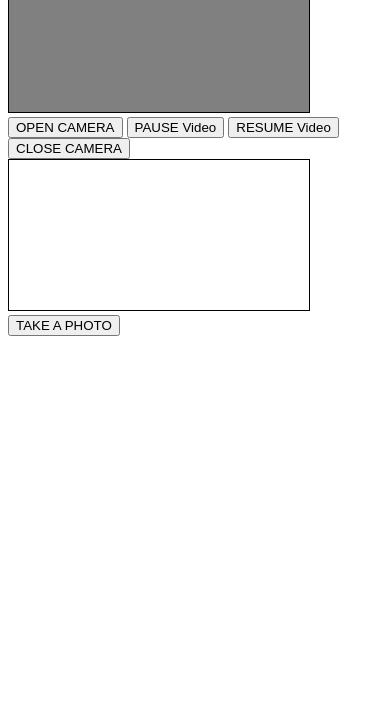
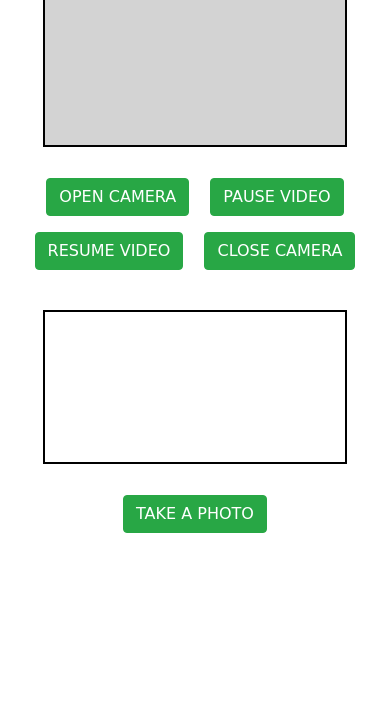
Before and after one commit to henghaopu/crappy-cam, a plain HTML site: page index.html in a window 390 px wide. Shown: the part 119-844 px from the top of the page. Drawn offline with nearby package versions, Linux system fonts and the light colour scheme; a web font is replaced by a local one.

```diff
--- a/index.html
+++ b/index.html
@@ -5,26 +5,28 @@
     <meta http-equiv="X-UA-Compatible" content="IE=edge">
     <title>CC</title>
     <meta name="viewport" content="width=device-width, initial-scale=1">
+    <link rel="stylesheet" href="https://stackpath.bootstrapcdn.com/bootstrap/4.3.1/css/bootstrap.min.css" integrity="sha384-ggOyR0iXCbMQv3Xipma34MD+dH/1fQ784/j6cY/iJTQUOhcWr7x9JvoRxT2MZw1T" crossorigin="anonymous">
+    <link rel="stylesheet" href="https://fonts.googleapis.com/icon?family=Material+Icons">
+    <link href="https://fonts.googleapis.com/css?family=Rock+Salt|Shadows+Into+Light+Two" rel="stylesheet">
     <link rel="stylesheet" type="text/css" media="screen" href="main.css">
-
 </head>
 <body>
-    <div id="app">
+    <div id="app" class="container">
 
         <h1>Crappy Cam</h1>
 
-        <div>
+        <div class="videoContainer">
             <video autoplay></video>
         </div>
-        <button @click="openCamera">OPEN CAMERA</button>
-        <button @click="pauseVideo">PAUSE Video</button>
-        <button @click="resumeVideo">RESUME Video</button>
-        <button @click="closeCamera">CLOSE CAMERA</button>
+        <button class="btn btn btn-success" @click="openCamera">OPEN CAMERA</button>
+        <button class="btn btn btn-success" @click="pauseVideo">PAUSE VIDEO</button>
+        <button class="btn btn btn-success" @click="resumeVideo">RESUME VIDEO</button>
+        <button class="btn btn btn-success" @click="closeCamera">CLOSE CAMERA</button>
 
         <div class="canvasContainer">
             <canvas></canvas>
         </div>
-        <button @click="takeAPhoto">TAKE A PHOTO</button>
+        <button class="btn btn btn-success" @click="takeAPhoto">TAKE A PHOTO</button>
 
     </div>
 
--- a/main.css
+++ b/main.css
@@ -1,7 +1,26 @@
+* {
+    font-family: 'Shadows Into Light Two', cursive;
+}
+h1 {
+
+    font-family: 'Rock Salt', cursive;
+}
+.container {
+    text-align: center;
+}
 video {
-    background: gray;
-    border: 1px black solid;
+    background: lightgray;
+    border: 2px black solid;
+    max-width: 100%;
 }
 canvas {
-    border: 1px black solid;
+    border: 2px black solid;
+    max-width: 100%;
 }
+h1, .videoContainer, .canvasContainer {
+    margin-top: 2rem;
+    margin-bottom: 1rem;
+}
+button {
+    margin: 0.5rem;
+}
```
